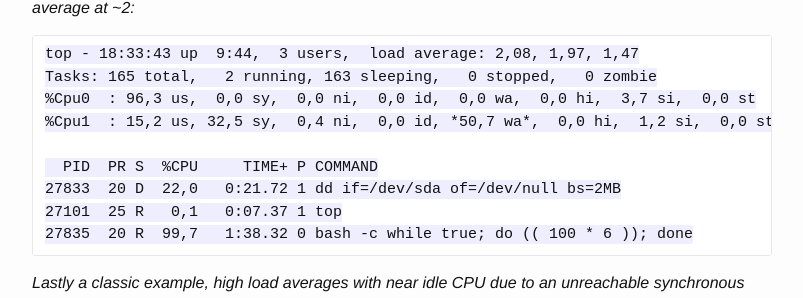
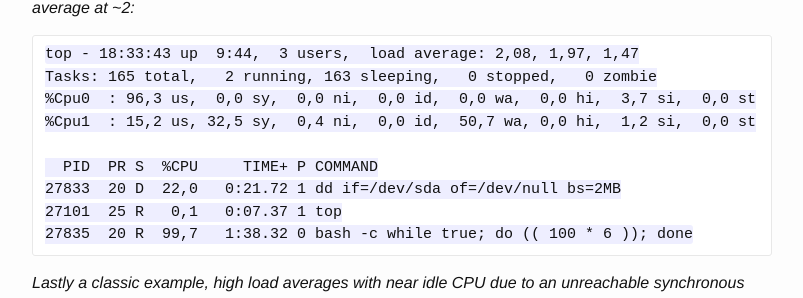
Before and after one commit to pmyjavec/pmyjavec.github.io, a Jekyll site: the page built from _posts/2016-01-24-load-averages.md, in a window 1280 px wide and 900 px high, scrolled down 1496 px. Shown: the part 214-512 px from the top of the window, without its empty margins (238-1041 px from the left). Built offline with Jekyll 4.4.1, drawn with Linux system fonts in a browser that asks for light colours; comment, search, counter and statistics services are not loaded.

Commit message:
fixed formatting

```diff
--- a/_posts/2016-01-24-load-averages.md
+++ b/_posts/2016-01-24-load-averages.md
@@ -77,7 +77,7 @@ Tasks: 164 total,   3 running, 161 sleeping,   0 stopped,   0 zombie
 top - 18:33:43 up  9:44,  3 users,  load average: 2,08, 1,97, 1,47
 Tasks: 165 total,   2 running, 163 sleeping,   0 stopped,   0 zombie
 %Cpu0  : 96,3 us,  0,0 sy,  0,0 ni,  0,0 id,  0,0 wa,  0,0 hi,  3,7 si,  0,0 st
-%Cpu1  : 15,2 us, 32,5 sy,  0,4 ni,  0,0 id, *50,7 wa*,  0,0 hi,  1,2 si,  0,0 st
+%Cpu1  : 15,2 us, 32,5 sy,  0,4 ni,  0,0 id,  50,7 wa, 0,0 hi,  1,2 si,  0,0 st
 
   PID  PR S  %CPU     TIME+ P COMMAND
 27833  20 D  22,0   0:21.72 1 dd if=/dev/sda of=/dev/null bs=2MB
```
Also changed, not shown: 1 other file.
